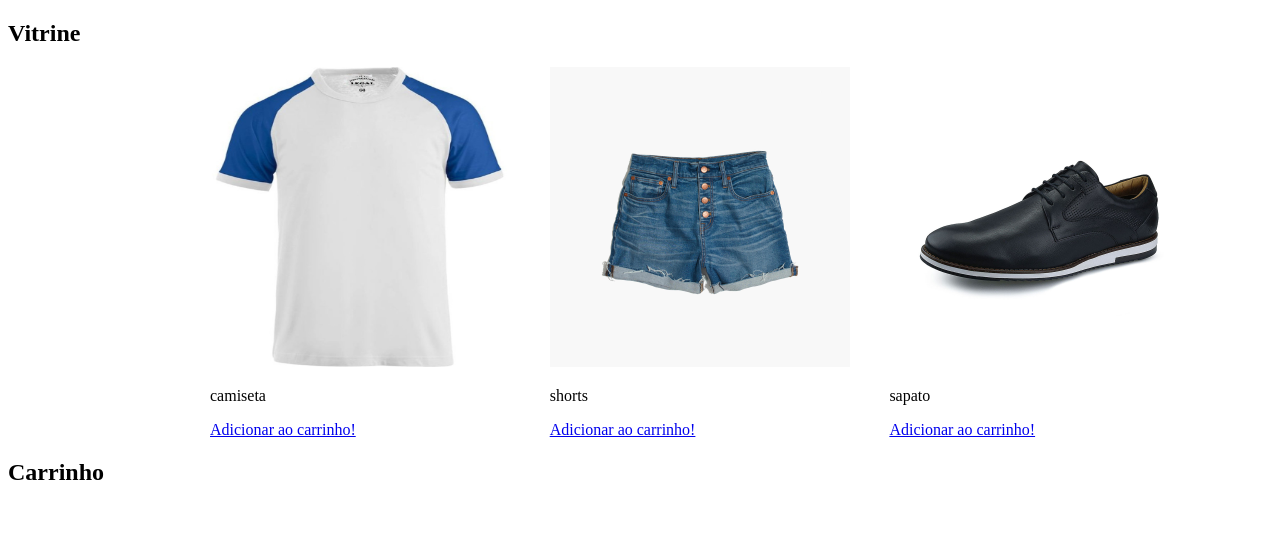
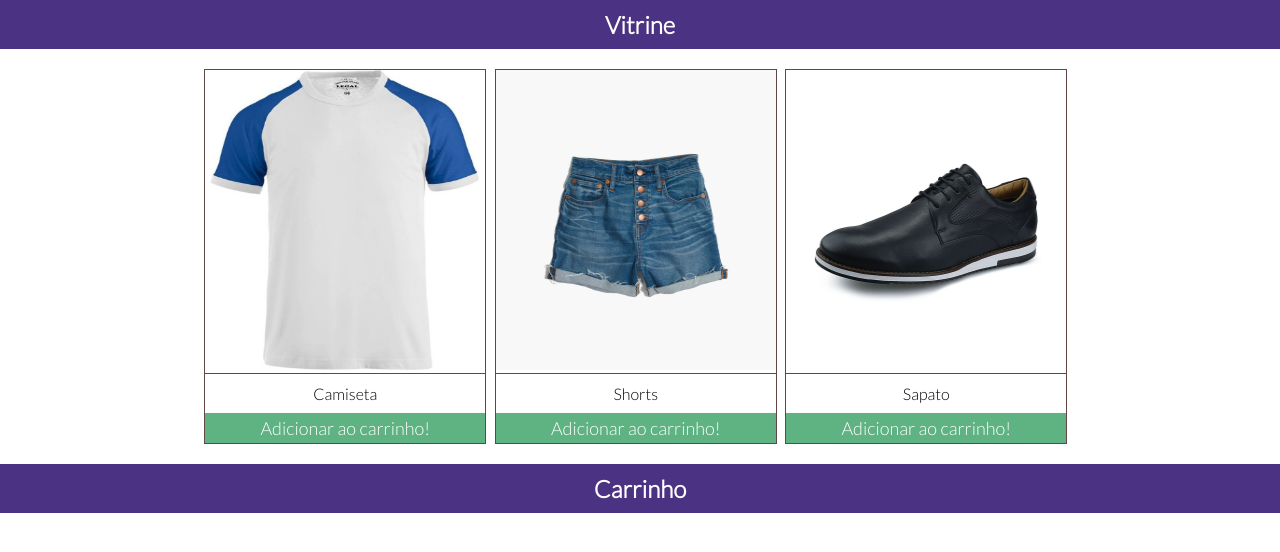
Before and after one commit to leo011619/lojinha-virtual, a plain HTML site: page index.html in a window 1280 px wide. Drawn offline with Linux system fonts and the light colour scheme.

Commit message:
Feature: estilzando um pouco mais

```diff
--- a/assets/script.js
+++ b/assets/script.js
@@ -1,19 +1,19 @@
 const items =[
     {
         id: 0,
-        nome: "camiseta",
+        nome: "Camiseta",
         img:"img/camiseta.jpg",
         quantidade: 0
     },
     {
         id: 1,
-        nome: "shorts",
+        nome: "Shorts",
         img:"img/shorts.jpg",
         quantidade: 0
     },
     {
         id: 2,
-        nome: "sapato",
+        nome: "Sapato",
         img:"img/sapato.jpg",
         quantidade: 0
     } ,
@@ -41,10 +41,13 @@ const items =[
     items.map((val) =>{
         if(val.quantidade > 0){
         containerCarrinho.innerHTML += `
+        <div class= "info-single-checkout">
 
-        <p>`+val.nome+` | quatidade: `+val.quantidade+`</p>
+        <p style="float:left;">Produto: `+val.nome+` </p>
+        <p style="float:right;">Quatidade: `+val.quantidade+`</p>
+        <div style= "clear:both"></div>
         <hr>
-
+            </div>
         `;
     }
 
--- a/assets/style.css
+++ b/assets/style.css
@@ -1,12 +1,33 @@
+*{
+    font-family: "Lato", sans-serif;
+    margin: 0;
+    padding: 0;
+    box-sizing: border-box;
+}
+
+h2{
+background-color: #4c3282;
+padding: 10px 0;
+text-align: center;
+color: #fff;
+
+}
 img{
-    width: 300px;
+    width: 280px;
     height: 300px;
+
 }
+
+
 #produtos{
    max-width: 900px;
-   margin: 0 auto;
+   margin: auto;
    padding: 0 2%;
    display: flex;
+   justify-content: center;
+
+
+
 }
 #carrinho{
     max-width: 900px;
@@ -15,6 +36,47 @@ img{
     display: block;
 }
 .produto-single{
-   width: 33.3%;
-   padding: 0 20px ;
+    width: 35%;
+    margin-right: 1% ;
+    margin-top: 20px;
+    margin-bottom: 20px;
+    border: 1px solid  rgb(99, 71, 71);
+
 }
+
+.produto-single p {
+    text-align:center;
+    font-size: 16px;
+    padding: 10px;
+    border-top: 1px solid  rgb(99, 71, 71);
+
+}
+.produto-single a{
+    text-decoration: none;
+    color:white;
+    background-color: #5fb382;
+    text-align: center;
+    display: block;
+    padding: 4px 0;
+    font-size: 18px
+}
+
+.info-single-checkout{
+    border-bottom: 2px dotted;
+    padding: 10px 0;
+}
+
+@media screen and (max-width: 768px){
+    .produto-single{
+        width:100%;
+        margin-right:0;
+        align-items: center;
+    }
+    #produtos{
+        flex-wrap: wrap;
+
+    }
+
+
+
+}
--- a/index.html
+++ b/index.html
@@ -4,6 +4,8 @@
     <meta charset="UTF-8">
     <meta http-equiv="X-UA-Compatible" content="IE=edge">
     <meta name="viewport" content="width=device-width, initial-scale=1.0">
+    <link rel="preconnect" href="https://fonts.gstatic.com">
+    <link href="https://fonts.googleapis.com/css2?family=Lato:ital,wght@0,300;1,100&display=swap" rel="stylesheet">
     <link rel="stylesheet" href="./assets/style.css">
     <title>Lojinha Virtual</title>
 </head>
```
Also changed, not shown: 1 other file.
